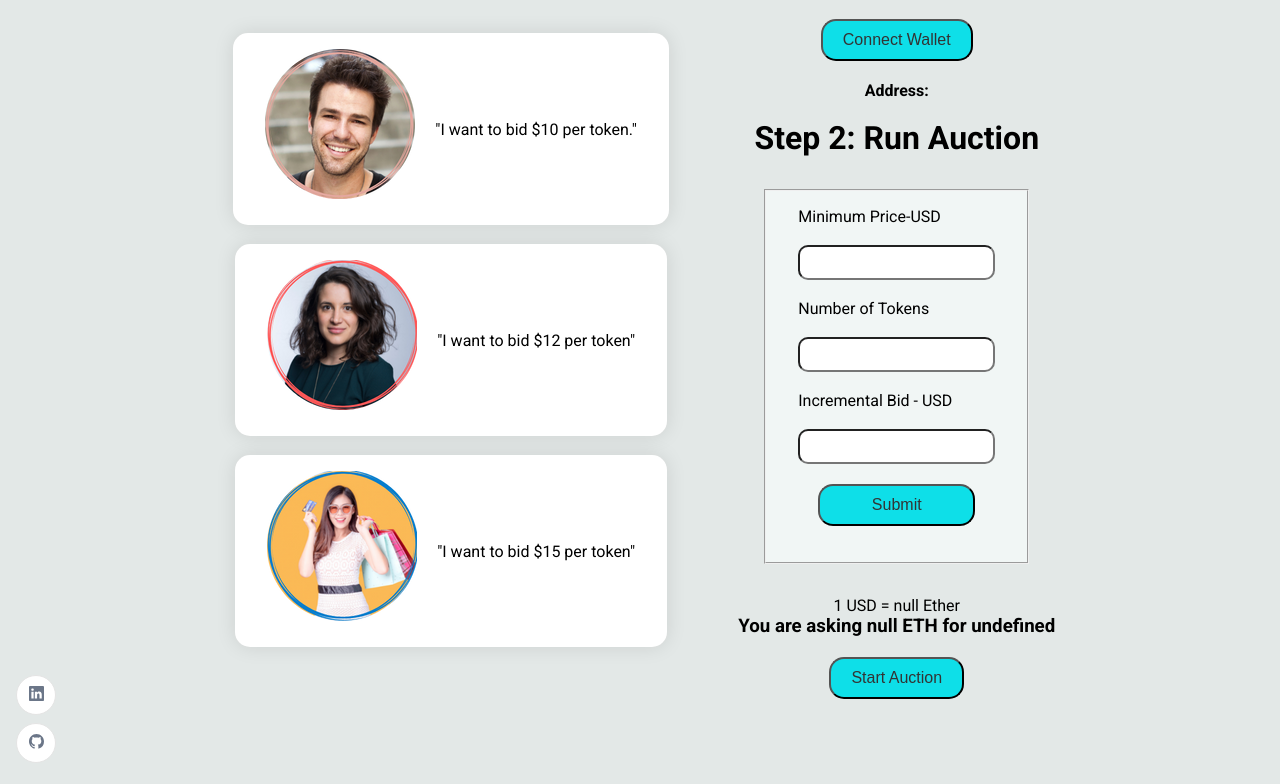
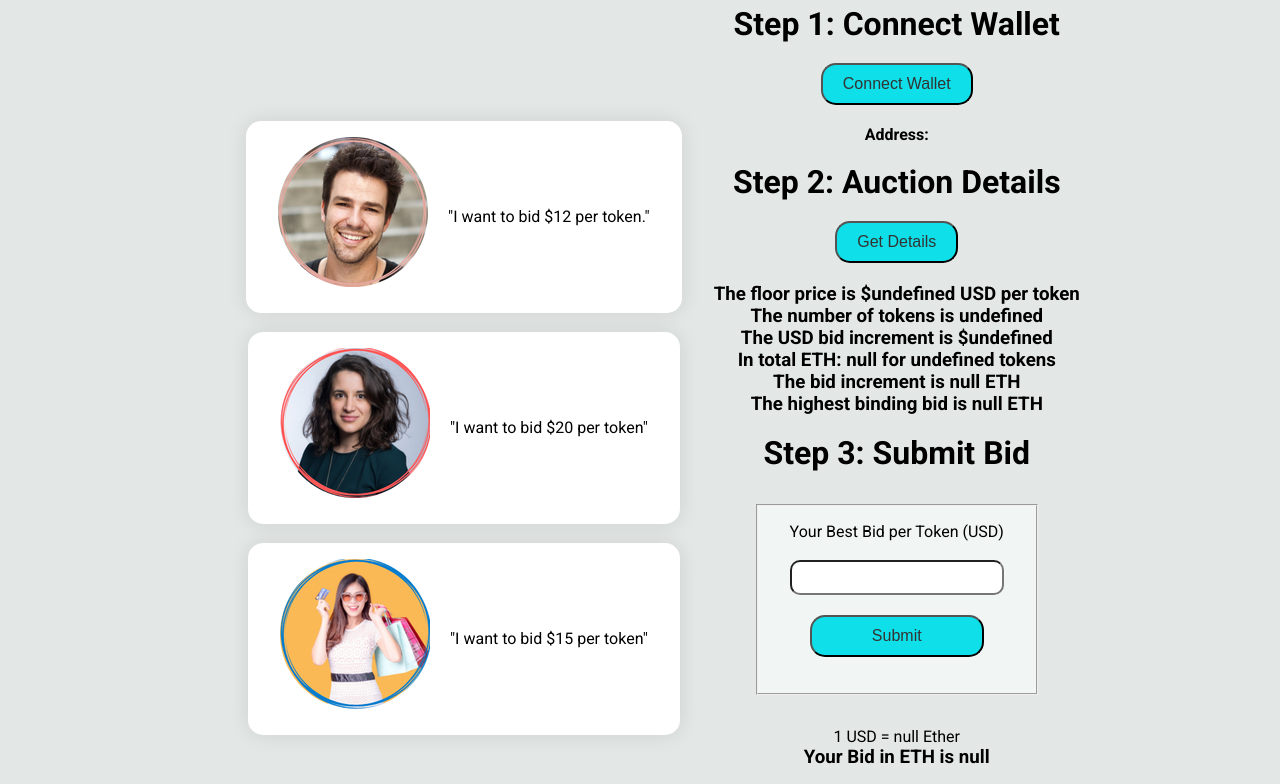
Before and after one commit to thanhtheman/fractional_realestate, a React (Create React App) app in the folder front_end/: page / in a window 1280 px wide. Shown: the part 4556-5340 px from the top of the page. Built offline with nearby package versions, Linux system fonts and the light colour scheme.

Commit message:
auction updated

```diff
--- a/front_end/src/container/BuyToken/BuyToken.jsx
+++ b/front_end/src/container/BuyToken/BuyToken.jsx
@@ -8,7 +8,7 @@ import './BuyToken.scss';
 
 const Buytoken = () => {
 
-  const contractAddress = '0x6561cCE1a045858Af95087A05F7EcF66EcF6f021';
+  const contractAddress = '0x917Fc2fE978474CbC3F0e6A7B31D238c5DCD2Ed0';
 
   //UI part
   const [errorMessage, setErrorMessage] = useState(null);
--- a/front_end/src/container/Dividend/Dividend.jsx
+++ b/front_end/src/container/Dividend/Dividend.jsx
@@ -8,7 +8,7 @@ import './Dividend.scss';
 
 const Dividend = () => {
 
-  const contractAddress = '0x6561cCE1a045858Af95087A05F7EcF66EcF6f021';
+  const contractAddress = '0x917Fc2fE978474CbC3F0e6A7B31D238c5DCD2Ed0';
 
   //UI part
   const [errorMessage, setErrorMessage] = useState(null);
--- a/front_end/src/container/SellToken/SellToken.jsx
+++ b/front_end/src/container/SellToken/SellToken.jsx
@@ -8,7 +8,8 @@ import './SellToken.scss';
 
 const SellToken = () => {
 
-  const contractAddress = '0x6561cCE1a045858Af95087A05F7EcF66EcF6f021';
+  const contractAddress = '0x917Fc2fE978474CbC3F0e6A7B31D238c5DCD2Ed0';
+
 
   //UI part
   const [errorMessage, setErrorMessage] = useState(null);
@@ -21,16 +22,19 @@ const SellToken = () => {
 
    //For the form
    const [inputs, setInputs] = useState({});
-   const [ethAmount, setEthAmount] = useState(null);
-   const [ethAuctionAmount, setEthAuctionAmount] = useState(null);
-
 
   //etherJS part
   const [usdToEther, setUsdToEther] = useState(null);
   const [currentBalance, setCurrentBalance] = useState(null);
+  const [ethFloorPrice, setEthFloorPrice] = useState(null);
+  const [ethAmount, setEthAmount] = useState(null);
+  const [ethAuctionAmount, setEthAuctionAmount] = useState(null);
+  const [bidIncrement, setBidIncrement] = useState(null);
+  const [highestBindingBid, setHighestBindingBid] = useState(null);
+  const [ethBidAmount, setBidAmount] = useState(null);
+
 
   //Connect Wallet
-
   const connectWalletHandler = () => {
     if(window.ethereum) {
         window.ethereum.request({method: "eth_requestAccounts"})
@@ -70,6 +74,7 @@ const SellToken = () => {
     console.log(inputs);
     getUsdToEther();
     ethAuctionCalculation();
+    convertBidAmount();
   }
 
   //USD to ETH exchange rate, provided by Chainlink Live Data Feed
@@ -89,11 +94,48 @@ const SellToken = () => {
       setEthAuctionAmount(ethAuctionAmount);
     }
 
+
     const startAuction = async () => {
       let _floorPriceUSD = (inputs.floorPriceUSD*100*inputs.numberOfTokenSales);
       let _bidIncrementUSD = (inputs.bidIncrementUSD*100);
-    await contract.setFloorPriceAndQuantitySales(_floorPriceUSD, inputs.numberOfTokenSales, _bidIncrementUSD, 10790017, 10790027);
+      await contract.setFloorPriceAndQuantitySales(_floorPriceUSD, inputs.numberOfTokenSales, _bidIncrementUSD, 10978483, 10978495);
     }
+
+    const checkEndBlock = async () => {
+      let _checkEndBlock = await contract.endBlock();
+      console.log(BigNumber.from(_checkEndBlock).toString());
+    }
+
+    // Get basic information of the auction
+    const convertFloorPriceToWei = async () => {
+      let price1 = await contract.floorPriceInWei();
+      let price2 = BigNumber.from((price1).toString());
+      const ethFloorPrice = ethers.utils.formatUnits(price2, 18);
+      setEthFloorPrice(ethFloorPrice);
+      bidIncrement =  await contract.bidIncrement();
+      setBidIncrement(bidIncrement);
+      console.log(bidIncrement.toString());
+      highestBindingBid = await contract.highestBindingBid();;
+      setHighestBindingBid(highestBindingBid);
+      console.log(highestBindingBid.toString());
+    }
+
+    const convertBidAmount = async () => {
+      let exchangeRate6 = await contract.usdToWeiRate();
+      let quantityTokenSales2 = await contract.quantityRPTSales();
+      let ethBidAmountInWei = BigNumber.from((inputs.bidPriceUSD*100*quantityTokenSales2*exchangeRate6).toString());
+      ethBidAmount = ethers.utils.formatUnits(ethBidAmountInWei, 18);
+      setBidAmount(ethBidAmount);
+    }
+
+    const submitBid = async () => {
+      let exchangeRate7 = await contract.usdToWeiRate();
+      let quantityTokenSales2 = await contract.quantityRPTSales()
+      let rawNumber = inputs.bidPriceUSD*100*quantityTokenSales2*exchangeRate7;
+      console.log(rawNumber);
+      await contract.submitBids({ value: rawNumber.toString() });
+    }
+
 
   return (
     <div>
@@ -138,7 +180,7 @@ const SellToken = () => {
               transition={ {duration: 1, ease: 'easeInOut'} }
               className='app__execution-tasks'
           >
-            <h1>Step 1 Connect Your Wallet</h1>
+            <h1>Step 1: Connect Wallet</h1>
             <button className='button' onClick={connectWalletHandler}>{connButtonText}</button>
             <h4>Address: {defaultAccount}</h4>
             <br/>
@@ -162,6 +204,7 @@ const SellToken = () => {
             <p>{`1 USD = ${usdToEther} Ether`}</p>
             <h3>{`You are asking ${ethAuctionAmount} ETH for ${inputs.numberOfTokenSales}`}</h3>
             <button className="button" onClick={startAuction}>Start Auction</button>
+            <button className="button" onClick={checkEndBlock}>end block</button>
           </motion.div>
         </div>
 
@@ -186,7 +229,7 @@ const SellToken = () => {
                 <div className='badge-cmp app__flex'>
                   <span><img src={images.Dave}/></span>
                   <div style={{ marginLeft: 20 }}>
-                    <p>"I want to bid $10 per token."</p>
+                    <p>"I want to bid $12 per token."</p>
                   </div>
                 </div>
               </div>
@@ -195,7 +238,7 @@ const SellToken = () => {
                 <div className='badge-cmp app__flex'>
                   <span><img src={images.Lisa}/></span>
                   <div style={{ marginLeft: 20 }}>
-                    <p>"I want to bid $12 per token"</p>
+                    <p>"I want to bid $20 per token"</p>
                   </div>
                 </div>
               </div>
@@ -217,30 +260,32 @@ const SellToken = () => {
               transition={ {duration: 1, ease: 'easeInOut'} }
               className='app__execution-tasks'
           >
-            <h1>Step 1 Connect Your Wallet</h1>
+            <h1>Step 1: Connect Wallet</h1>
             <button className='button' onClick={connectWalletHandler}>{connButtonText}</button>
             <h4>Address: {defaultAccount}</h4>
             <br/>
-            <h1>Step 2: Run Auction</h1>
+            <h1>Step 2: Auction Details </h1>
+            <button className='button' onClick={convertFloorPriceToWei}>Get Details</button>
+            <h3>{`The floor price is $${inputs.floorPriceUSD} USD per token`}</h3>
+            <h3>{`The number of tokens is ${inputs.numberOfTokenSales}`}</h3>
+            <h3>{`The USD bid increment is $${inputs.bidIncrementUSD}`}</h3>
+            <h3>{`In total ETH: ${ethFloorPrice} for ${inputs.numberOfTokenSales} tokens`}</h3>
+            <h3>{`The bid increment is ${bidIncrement} ETH`}</h3>
+            <h3>{`The highest binding bid is ${highestBindingBid} ETH`}</h3>
+            <br/>
+            <h1>Step 3: Submit Bid</h1>
             <form onSubmit={handleSubmit}>
               <fieldset>
-              <label>Minimum Price-USD </label>
+              <label>Your Best Bid per Token (USD)</label>
               <br/>
-              <input type="number" name="floorPriceUSD" value={inputs.floorPriceUSD} onChange ={handleChange}/>
-              <br/>
-              <label>Number of Tokens</label>
-              <br/>
-              <input type="number" name="numberOfTokenSales" value={inputs.numberOfTokenSales} onChange ={handleChange}/>
-              <br/>
-              <label>Incremental Bid - USD</label>
-              <br/>
-              <input type="number" name="bidIncrementUSD" value={inputs.bidIncrementUSD} onChange ={handleChange}/>
+              <input type="number" name="bidPriceUSD" value={inputs.bidPriceUSD} onChange ={handleChange}/>
+
               <input className= 'button' type="submit"/>
               </fieldset>
             </form>
             <p>{`1 USD = ${usdToEther} Ether`}</p>
-            <h3>{`You are asking ${ethAuctionAmount} ETH for ${inputs.numberOfTokenSales}`}</h3>
-            <button className="button" onClick={startAuction}>Start Auction</button>
+            <h3>{`Your Bid in ETH is ${ethBidAmount}`}</h3>
+            <button className="button" onClick={submitBid}>Place Bid</button>
           </motion.div>
         </div>
 
```
Lines whose indentation alone changed are shown as unchanged.
